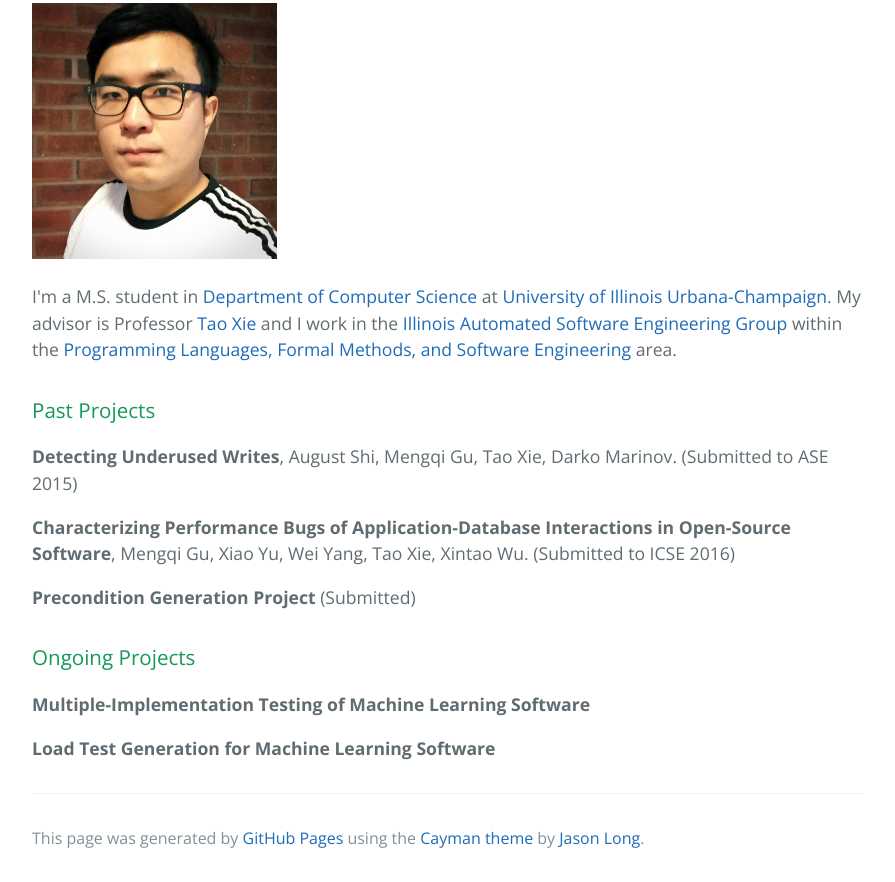
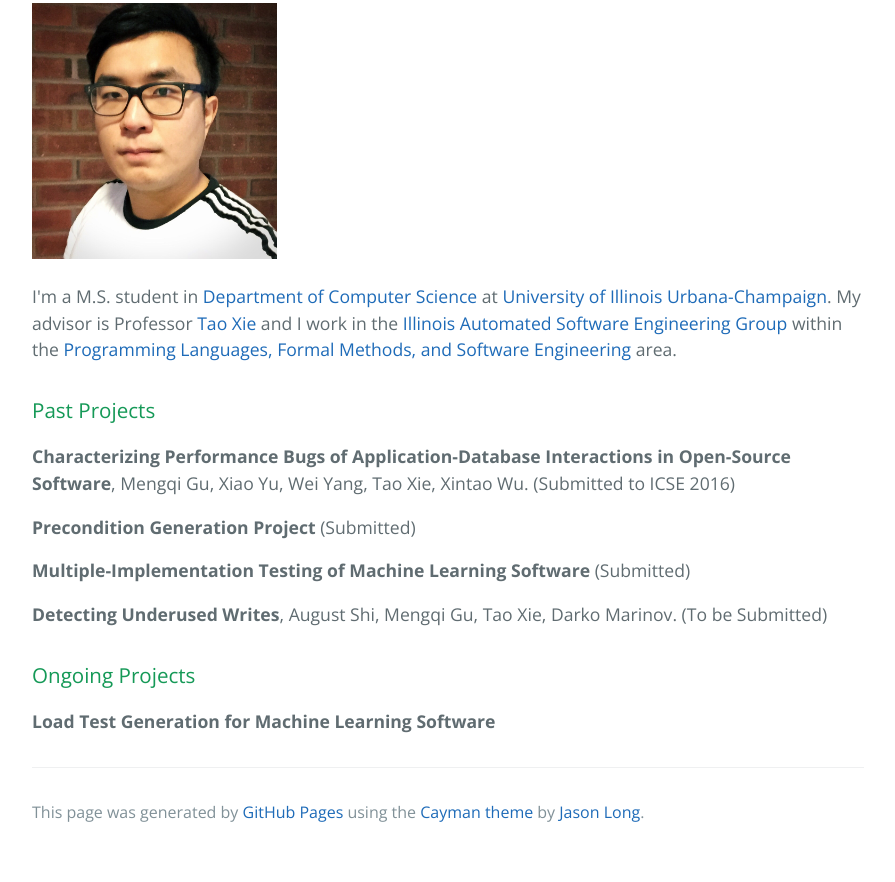
Before and after one commit to mengqigu/mengqigu.github.io, a plain HTML site: page index.html in a window 1280 px wide. Shown: the part 392-1274 px from the top of the page, without its empty margins (192-1087 px from the left). After the commit the page ends 1248 px from the top, so only its background shows below. Drawn offline with nearby package versions, Linux system fonts and the light colour scheme.

Commit message:
Modify past projects

```diff
--- a/index.html
+++ b/index.html
@@ -27,17 +27,17 @@
 <h3>
 <a id="projects" class="anchor" href="#projects" aria-hidden="true"><span class="octicon octicon-link"></span></a>Past Projects</h3>
 
-<p><strong>Detecting Underused Writes</strong>, August Shi, Mengqi Gu, Tao Xie, Darko Marinov. (Submitted to ASE 2015)</p>
-
 <p><strong>Characterizing Performance Bugs of Application-Database Interactions in Open-Source Software</strong>, Mengqi Gu, Xiao Yu, Wei Yang, Tao Xie, Xintao Wu. (Submitted to ICSE 2016)</p>
 
 <!--<p><strong>Automatic Precondition Generation for Repairing Runtime Errors</strong>(Submitted to PLDI 2016)</p>-->
 <p><strong>Precondition Generation Project</strong> (Submitted)</p>
 
+<p><strong>Multiple-Implementation Testing of Machine Learning Software</strong> (Submitted)</p>
+
+<p><strong>Detecting Underused Writes</strong>, August Shi, Mengqi Gu, Tao Xie, Darko Marinov. (To be Submitted)</p>
+
 <h3>
 <a id="CurrentProjects" class="anchor" href="#projects" aria-hidden="true"><span class="octicon octicon-link"></span></a>Ongoing Projects</h3>
-
-<p><strong>Multiple-Implementation Testing of Machine Learning Software</strong></p>
 
 <p><strong>Load Test Generation for Machine Learning Software</strong></p>
 
```
